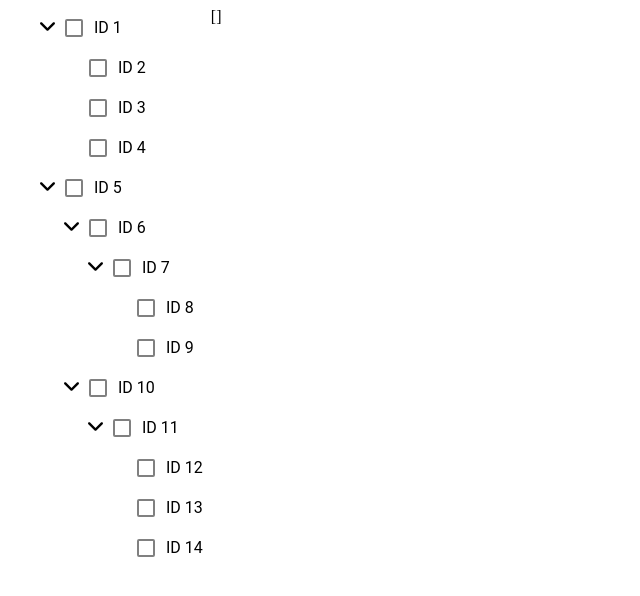
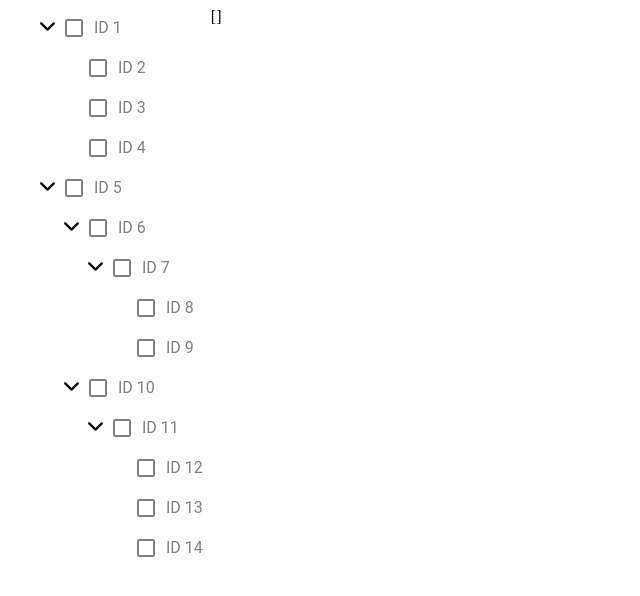
Before and after one commit to MatijaNovosel/vue-tree-view, a Vue app: page / in a window 1280 px wide. Shown: the top 596 px of the page, without its empty margins (0-640 px from the left). Built offline with nearby package versions, Linux system fonts and the light colour scheme.

Commit message:
Disabled prop fixes

```diff
--- a/src/App.vue
+++ b/src/App.vue
@@ -6,6 +6,7 @@
       v-model="treeViewSelection"
       dense
       open-all
+      disabled
     />
     {{ treeViewSelection.sort() }}
   </div>
--- a/src/components/treeView.vue
+++ b/src/components/treeView.vue
@@ -7,6 +7,7 @@
       :level="1"
       :item="item"
       :key="item.id"
+      :disabled="disabled"
     />
   </div>
 </template>
--- a/src/components/treeViewNode.vue
+++ b/src/components/treeViewNode.vue
@@ -27,6 +27,7 @@
         <template v-if="selectable">
           <label class="checkbox">
             <input
+              :disabled="disabled"
               type="checkbox"
               :indeterminate="isIndeterminate"
               :checked="isChecked"
@@ -50,6 +51,7 @@
         :key="child.id"
         :item="child"
         :color="color"
+        :disabled="disabled"
         @change="childNodeChanged"
       />
     </div>
@@ -79,6 +81,7 @@ const props = defineProps<{
   level: number;
   item: TreeViewNodeItem;
   selectable?: boolean;
+  disabled?: boolean;
   color?: string;
 }>();
 
```
